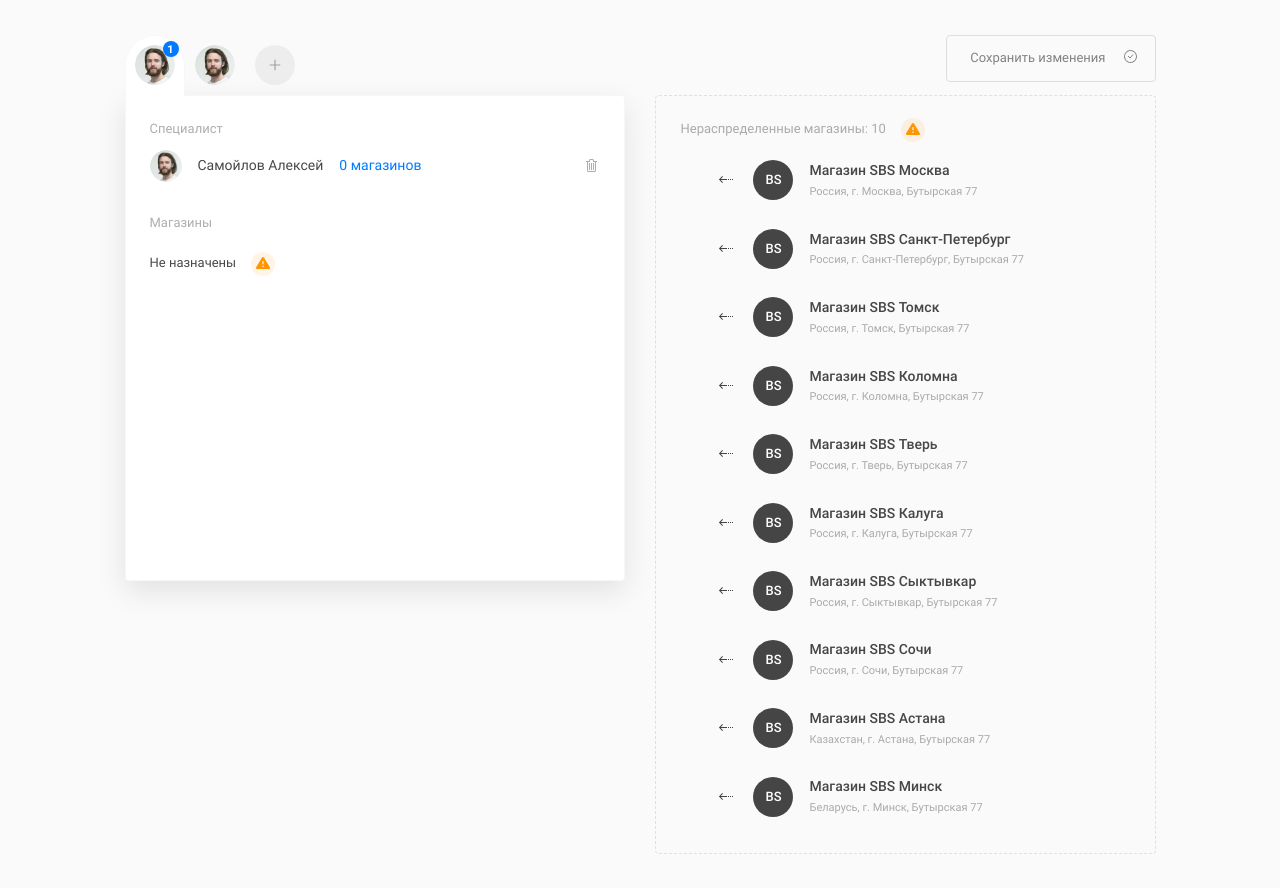
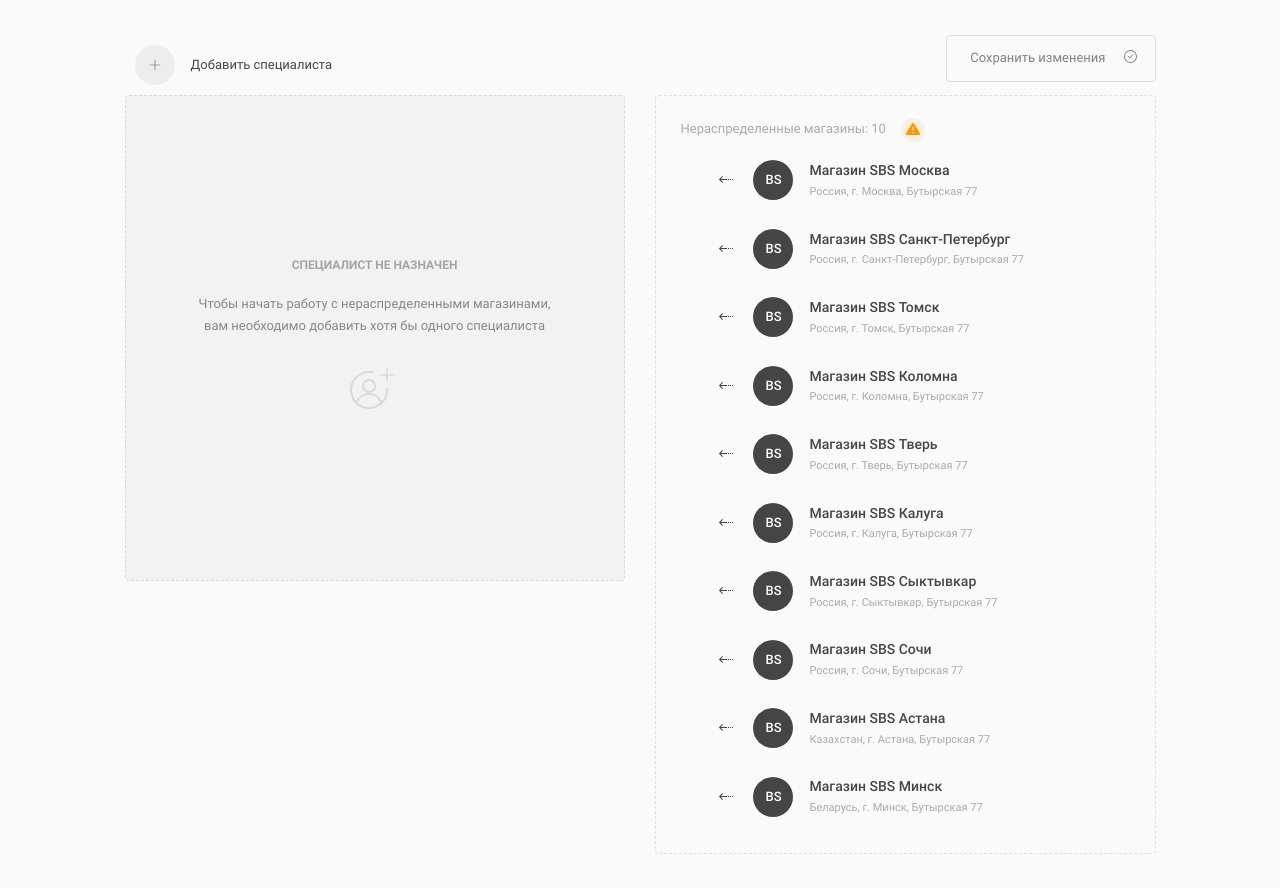
Before and after one commit to Yoona8/superbrands-test, an Angular app: page / in a window 1280 px wide. Built offline with nearby package versions, Linux system fonts and the light colour scheme.

Commit message:
Add добавление таба со специалистом

```diff
--- a/src/app/components/managers/managers.component.css
+++ b/src/app/components/managers/managers.component.css
@@ -72,5 +72,5 @@ nav {
 }
 
 .add-button {
-    margin-bottom: 10px;
+    margin: 10px 0;
 }
--- a/src/app/components/managers/managers.component.html
+++ b/src/app/components/managers/managers.component.html
@@ -2,20 +2,26 @@
     <h2 class="visually-hidden">Специалисты</h2>
     <nav>
         <ul class="tabs">
-            <li class="active">
-                <span class="badge">1</span>
-                <button type="button" aria-label="Самойлов Алексей">
-                    <img width="40" height="40" src="assets/users/alexey.png" alt="Самойлов Алексей">
-                </button>
-            </li>
-            <li>
-                <button type="button" aria-label="Самойлов Алексей">
-                    <img width="40" height="40" src="assets/users/alexey.png" alt="Самойлов Алексей">
+            <li class="active" *ngFor="let manager of activeManagers">
+                <span class="badge" *ngIf="manager.shops">
+                    {{ manager.shops.length }}
+                </span>
+                <button type="button" [attr.aria-label]="manager.fullName">
+                    <img
+                        width="40" height="40"
+                        [src]="'assets/users/' + manager.logo"
+                        [alt]="manager.fullName">
                 </button>
             </li>
         </ul>
-        <app-button-add></app-button-add>
+        <div class="add-button">
+            <app-button-add
+                (addButtonClicked)="onAddManager()"
+                [label]="'Добавить специалиста'"
+                [isLabelShowing]="activeManagers.length === 0"
+            ></app-button-add>
+        </div>
     </nav>
-    <app-no-managers *ngIf="false"></app-no-managers>
-    <app-manager *ngIf="true"></app-manager>
+    <app-no-managers *ngIf="activeManagers.length === 0"></app-no-managers>
+    <app-manager *ngIf="activeManagers.length > 0"></app-manager>
 </section>
--- a/src/app/components/managers/managers.component.ts
+++ b/src/app/components/managers/managers.component.ts
@@ -1,10 +1,31 @@
-import { Component } from '@angular/core';
+import { Component, OnInit } from '@angular/core';
+import { ManagersService } from '../../services/managers.service';
+import { Manager } from '../../models/manager.model';
 
 @Component({
     selector: 'app-managers',
     templateUrl: './managers.component.html',
     styleUrls: ['./managers.component.css']
 })
-export class ManagersComponent {
+export class ManagersComponent implements OnInit {
+    private _managers: Array<Manager>;
+    private _activeManagers: Array<Manager> = [];
 
+    constructor(private managersService: ManagersService) {}
+
+    ngOnInit(): void {
+        this._managers = this.managersService.getManagers().slice();
+    }
+
+    get activeManagers() {
+        return this._activeManagers;
+    }
+
+    onAddManager() {
+        if (this._managers.length === 0) {
+            return;
+        }
+
+        this._activeManagers.push(this._managers.shift());
+    }
 }
--- a/src/app/components/shared/button-add/button-add.component.css
+++ b/src/app/components/shared/button-add/button-add.component.css
@@ -21,6 +21,6 @@
     border-radius: 50%;
 }
 
-.label {
-    margin-right: 16px;
+.label:not(.visually-hidden) {
+    margin-left: 16px;
 }
--- a/src/app/components/shared/button-add/button-add.component.html
+++ b/src/app/components/shared/button-add/button-add.component.html
@@ -1,8 +1,11 @@
-<button class="button-add" type="button">
+<button class="button-add" type="button" (click)="onAddClick()">
     <span class="icon">
         <svg width="12" height="12">
             <use xlink:href="#i-plus"></use>
         </svg>
     </span>
-    <span class="label visually-hidden">Добавить специалиста</span>
+    <span
+        class="label"
+        [ngClass]="isLabelShowing ? '' : 'visually-hidden'"
+    >{{ label }}</span>
 </button>
--- a/src/app/components/shared/button-add/button-add.component.ts
+++ b/src/app/components/shared/button-add/button-add.component.ts
@@ -1,8 +1,16 @@
-import { Component } from '@angular/core';
+import { Component, EventEmitter, Input, Output } from '@angular/core';
 
 @Component({
     selector: 'app-button-add',
     templateUrl: './button-add.component.html',
     styleUrls: ['./button-add.component.css']
 })
-export class ButtonAddComponent {}
+export class ButtonAddComponent {
+    @Input() label: string;
+    @Input() isLabelShowing: boolean = false;
+    @Output() addButtonClicked = new EventEmitter<any>();
+
+    onAddClick() {
+        this.addButtonClicked.emit();
+    }
+}
--- /dev/null
+++ b/src/app/services/managers.service.ts
@@ -0,0 +1,13 @@
+import { Injectable } from '@angular/core';
+import { Manager } from '../models/manager.model';
+// @ts-ignore
+import * as managersData from '../../mocks/managers.json';
+
+@Injectable({providedIn: 'root'})
+export class ManagersService {
+    private managers: Array<Manager> = managersData.default;
+
+    getManagers() {
+        return this.managers.slice();
+    }
+}
--- a/src/app/services/shops.service.ts
+++ b/src/app/services/shops.service.ts
@@ -8,7 +8,6 @@ export class ShopsService {
     private shops: Array<Shop> = shopsData.default;
 
     getShops() {
-        console.log(this.shops[0].id);
         return this.shops.slice();
     }
 }
```
